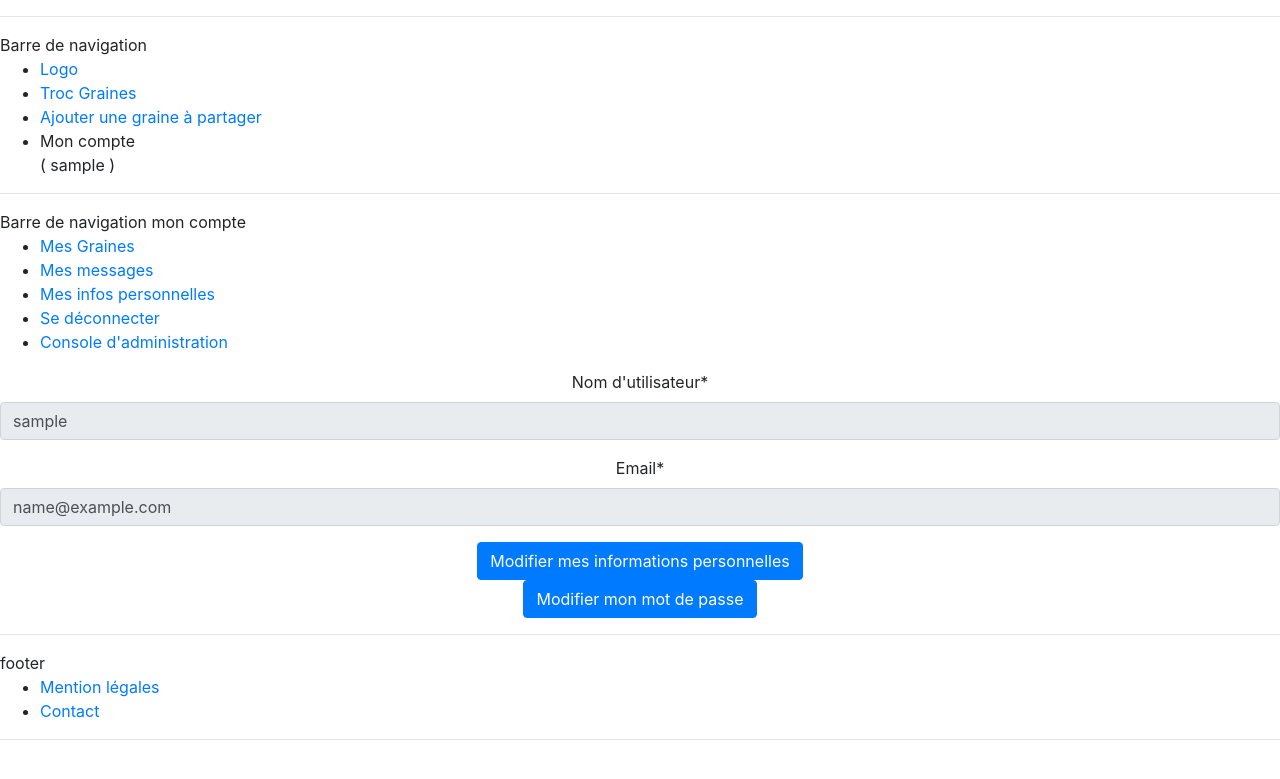
After one commit to manuo1/P13-TrocGraines, a Django app: page /auth/personal_informations in a window 1280 px wide. The commit adds this page. Shown: the top 779 px of the page. Run offline with Django 3.2, Linux system fonts and the light colour scheme; the visitor is signed in with stand-in values (Sample User, id 1); some libraries are stand-ins or nearby versions.

Commit message:
auth, update personal info, change password

```diff
--- a/authentication/forms.py
+++ b/authentication/forms.py
@@ -15,7 +15,8 @@
         fields = ['username', 'email', 'password1', 'password2']
         widgets = {
             'username': forms.TextInput(
-                attrs={'placeholder': 'Visible par les autres utilisateurs'}
+                attrs={
+                    'placeholder': 'Visible par les autres utilisateurs'}
             ),
             'email': forms.EmailInput(
                 attrs={
@@ -23,3 +24,18 @@
                     'Ne sera PAS visible par les autres utilisateurs'}
             ),
         }
+
+class UserInformationUpdateForm(forms.Form):
+    username_update = forms.CharField(
+        initial="",
+        max_length=100,
+        label='Nom d\'utilisateur',
+        disabled=False
+
+    )
+    email_update = forms.EmailField(
+        initial="",
+        max_length=100,
+        label='Email',
+        disabled=False
+        )
--- a/authentication/models.py
+++ b/authentication/models.py
@@ -1,7 +1,39 @@
 from django.contrib.auth.models import AbstractUser
-from django.db import models
+from django.db import IntegrityError, Error, models
 
 
 class User(AbstractUser):
-    account_creation_date = models.DateTimeField(auto_now_add=True)
     ranking = models.SmallIntegerField(default=100)
+
+class UsersManager(models.Manager):
+    """addition of a manager to the User class."""
+
+    def update_user_data(self, user, new_data):
+        messages = []
+        previous_user_data = {
+            'username': user.username,
+            'email': user.email
+        }
+        """ try to change the username if it is different """
+        if user.username != new_data['username']:
+            user.username = new_data['username']
+            try:
+                user.save()
+                messages.append({25: 'Votre nom d’utilisateur a été modifié'})
+            except IntegrityError:
+                user.username = previous_user_data['username']
+                messages.append({40: 'Ce nom d\'utilisateur est déja utilisé'})
+            except Error:
+                user.username = previous_user_data['username']
+                messages.append({40: 'Une erreur est survenue'})
+        """ try to change the email if it is different """
+        if user.email != new_data['email']:
+            user.email = new_data['email']
+            try:
+                user.save()
+                messages.append({25: 'Votre email a été modifié'})
+            except Error:
+                user.email = previous_user_data['email']
+                messages.append({40: 'Une erreur est survenue'})
+
+        return messages
--- /dev/null
+++ b/authentication/templates/personal_informations.html
@@ -0,0 +1,19 @@
+{% extends 'base.html' %}
+{% load crispy_forms_tags %}
+{% block title %}Troc Graines - Mes informations personnelles{% endblock %}
+
+{% block main %}
+
+
+<div class="text-center mb-100">
+  <form action="{% url 'authentication:personal_informations' %}" method="post">
+    {% csrf_token %}
+    {{ user_update_form|crispy }}
+    <button type="submit" class="btn btn-primary" id="personal_info_update_btn">
+      Modifier mes informations personnelles
+    </button>
+  </form>
+  <a href="{% url 'authentication:password_update' %}" class="btn btn-primary" id="personal_info_update_btn">Modifier mon mot de passe</a>
+</div>
+
+{% endblock %}
--- a/authentication/urls.py
+++ b/authentication/urls.py
@@ -1,7 +1,8 @@
 from django.urls import path
 from django.contrib.auth import views as auth_views
 from . import views
-from .views import UserSignUpView, UserLoginView, UserLogoutView
+from .views import (UserSignUpView, UserLoginView, UserLogoutView,
+    personalInformations)
 
 app_name = 'authentication'
 
@@ -55,4 +56,23 @@
         ),
         name='password_reset_complete'
     ),
+    path(
+        'personal_informations',
+        views.personalInformations,
+        name='personal_informations'
+    ),
+    path(
+        'personal_informations_update',
+        views.personalInformationsUpdate,
+        name='personal_informations_update'
+    ),
+    path(
+        'password_update',
+        views.PersonalPasswordChangeView.as_view(
+            template_name='password_update.html',
+            success_url='personal_informations',
+            extra_context={},
+        ),
+        name='password_update',
+    ),
 ]
--- a/authentication/views.py
+++ b/authentication/views.py
@@ -1,25 +1,31 @@
 from django.contrib import messages
 from django.contrib.auth import login
-from django.contrib.auth.views import LoginView, LogoutView
+from django.contrib.auth.decorators import login_required
+from django.contrib.auth.views import LoginView, LogoutView, PasswordChangeView
+from django.http import HttpResponseRedirect
 from django.shortcuts import render
-from django.urls import reverse_lazy
+from django.urls import reverse_lazy, reverse
 from django.views import generic
 
-from .forms import PersonalUserCreationForm
+from .forms import PersonalUserCreationForm, UserInformationUpdateForm
+from .models import UsersManager
+
+user_manager = UsersManager()
 
 class UserSignUpView(generic.CreateView):
     """ signup view """
     form_class = PersonalUserCreationForm
     success_url = reverse_lazy('trocgraines:homepage')
     template_name = 'signup.html'
-
     def form_valid(self, form):
         """ log in automatically after sign up and add confirmation message"""
         valid = super().form_valid(form)
         login(self.request, self.object)
         messages.success(
             self.request,
-            'Heureux de vous connaître ' + self.request.user.username
+            'Bienvenu sur Troc Graine {}, heureux de vous connaître'.format(
+                self.request.user.username
+            )
         )
         return valid
 
@@ -30,7 +36,7 @@
         valid = super().form_valid(form)
         messages.success(
             self.request,
-            'Content de vous revoir ' + self.request.user.username
+            'Content de vous revoir {}'.format(self.request.user.username)
         )
         return valid
 
@@ -41,6 +47,72 @@
         """ add logout confirm messages """
         messages.success(
             request,
-            'Vous etes déconnecté, au revoir ' + request.user.username
+            'Vous êtes déconnecté, au revoir {}'.format(request.user.username)
         )
         return super().dispatch(request, *args, **kwargs)
+
+class PersonalPasswordChangeView(PasswordChangeView):
+    """Add a message to confirm that the password change worked."""
+
+
+    def form_valid(self, form):
+        messages.success(self.request, 'Votre mot de passe a été modifié')
+        return super().form_valid(form)
+
+
+@login_required()
+def personalInformations(request):
+
+    user_update_form = UserInformationUpdateForm(
+        initial={
+            'username_update': request.user.username,
+            'email_update': request.user.email,})
+
+    if request.method == 'POST':
+        template = 'personal_informations_update.html'
+    else:
+        template = 'personal_informations.html'
+        user_update_form.fields['username_update'].disabled = True
+        user_update_form.fields['email_update'].disabled = True
+
+    context={ 'user_update_form': user_update_form }
+    return render(request, template, context)
+
+
+@login_required()
+def personalInformationsUpdate(request):
+
+    user_update_form = UserInformationUpdateForm(
+        initial={
+            'username_update': request.user.username,
+            'email_update': request.user.email,})
+
+    if request.method == 'POST':
+        completed_form = UserInformationUpdateForm(request.POST)
+        if completed_form.is_valid():
+            """ get new user data from form """
+            new_user_data = {
+                'username': completed_form.cleaned_data.get('username_update'),
+                'email': completed_form.cleaned_data.get('email_update')
+            }
+            messages_from_user_manager = user_manager.update_user_data(
+                    request.user, new_user_data
+            )
+            if messages_from_user_manager:
+                for message in messages_from_user_manager:
+                    for level, content in message.items():
+                        messages.add_message(request, level, content)
+        user_update_form = UserInformationUpdateForm(
+            initial={
+                'username_update': request.user.username,
+                'email_update': request.user.email,})
+
+        template = 'personal_informations.html'
+        user_update_form.fields['username_update'].disabled = True
+        user_update_form.fields['email_update'].disabled = True
+
+    else:
+        template = 'personal_informations_update.html'
+
+    context={ 'user_update_form': user_update_form }
+    return render(request, template, context)
--- a/templates/base.html
+++ b/templates/base.html
@@ -17,7 +17,7 @@
         <li><a href="#">Logo</a></li>
         <li><a href="#">Troc Graines</a></li>
         <li><a href="#">Ajouter une graine à partager</a></li>
-        <li><a href="#">Mon compte {% if user.is_authenticated %} <br>( {{user.username}} ){% endif %}</a></li>
+        <li><a id='my_account_btn'>Mon compte {% if user.is_authenticated %} <br>( {{user.username}} ){% endif %}</a></li>
       </ul>
       <hr>
     </nav>
@@ -29,7 +29,7 @@
         {% if user.is_authenticated %}
           <li><a href="#">Mes Graines</a></li>
           <li><a href="#">Mes messages</a></li>
-          <li><a href="#" id="my_personal_infos_btn">Mes infos personnelles</a></li>
+          <li><a href="{% url 'authentication:personal_informations' %}" id="my_personal_infos_btn">Mes infos personnelles</a></li>
           <li><a href="{% url 'authentication:logout' %}" id="logout_btn">Se déconnecter</a></li>
           {% if user.is_superuser %}
           <li><a href="/admin">Console d'administration</a></li>
```
Also changed, not shown: authentication/templates/password_update.html (added, +18 -0 lines), authentication/templates/personal_informations_update.html (added, +18 -0 lines).
